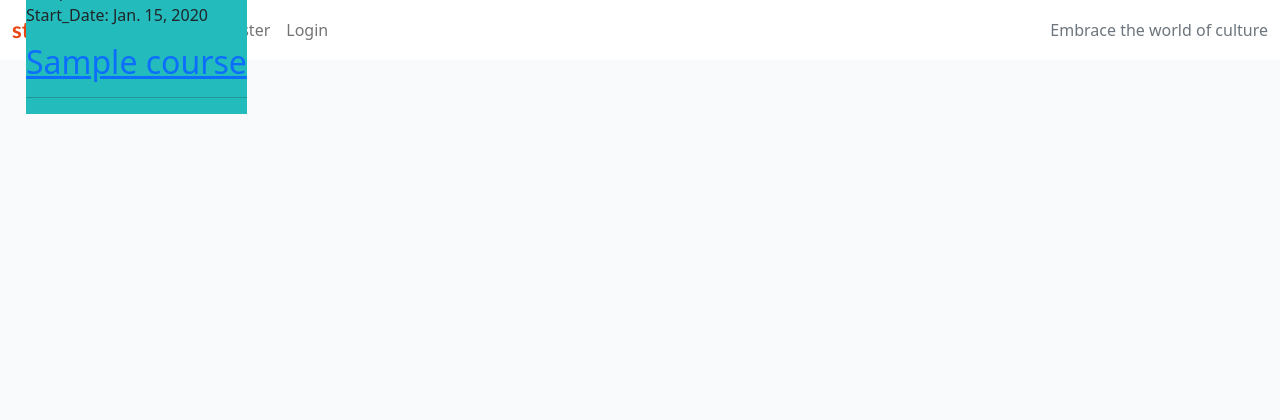
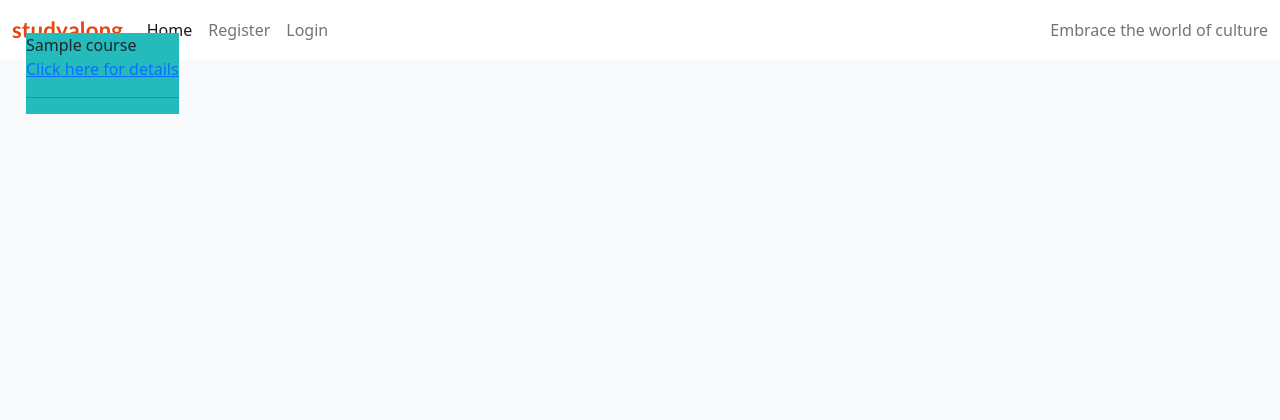
Before and after one commit to Rupa830904/Project-Portfolio4-Studyalongcultureschool, a Django app: page / in a window 1280 px wide. Shown: the top 420 px of the page. Run offline with Django 3.2, Linux system fonts and the light colour scheme; tables that the repository leaves empty hold one stand-in row (values such as "Sample post").

Commit message:
Add course detail template , Add columns to course model

```diff
--- a/studyalong/models.py
+++ b/studyalong/models.py
@@ -8,9 +8,9 @@ class Course(models.Model):
     title = models.CharField(max_length=100, unique=True)
     slug = models.SlugField(max_length=100, unique=True)
     course_image = CloudinaryField('image', default='placeholder')
-    #excerpt = models.TextField(blank=True)
-    #updated_on = models.DateTimeField(auto_now=True,)
     content = models.TextField()
+    teacher = models.CharField(max_length=100, default=False)
+    Place = models.CharField(max_length=100, default=False)
     starting_on = models.DateField(null=True)
     #status = models.IntegerField(choices=STATUS, default=0)
 
--- a/templates/index.html
+++ b/templates/index.html
@@ -20,9 +20,9 @@
                                 <img class="card-img-top" src=" {{ course.course_image.url }}">
                                 {% endif %}
                                 <div class="image-flash">
-                                    <span class="blue-o">{{ course.title }}</span><p class="startdate">Start_Date: {{ course.starting_on }}</p>
+                                    <span class="blue-o">{{ course.title }}</span>
                                     <a href="{% url 'course_detail' course.slug %}" class="course-link">
-                                        <h2 class="card-title">{{ course.title }}</h2>
+                                        <p>Click here for details</p>
                                     </a>
                                     <hr />
                                 </div>
```
Also changed, not shown: templates/course_detail.html (+15 -1 lines), studyalong/migrations/0007_auto_20230813_1318.py (added).
